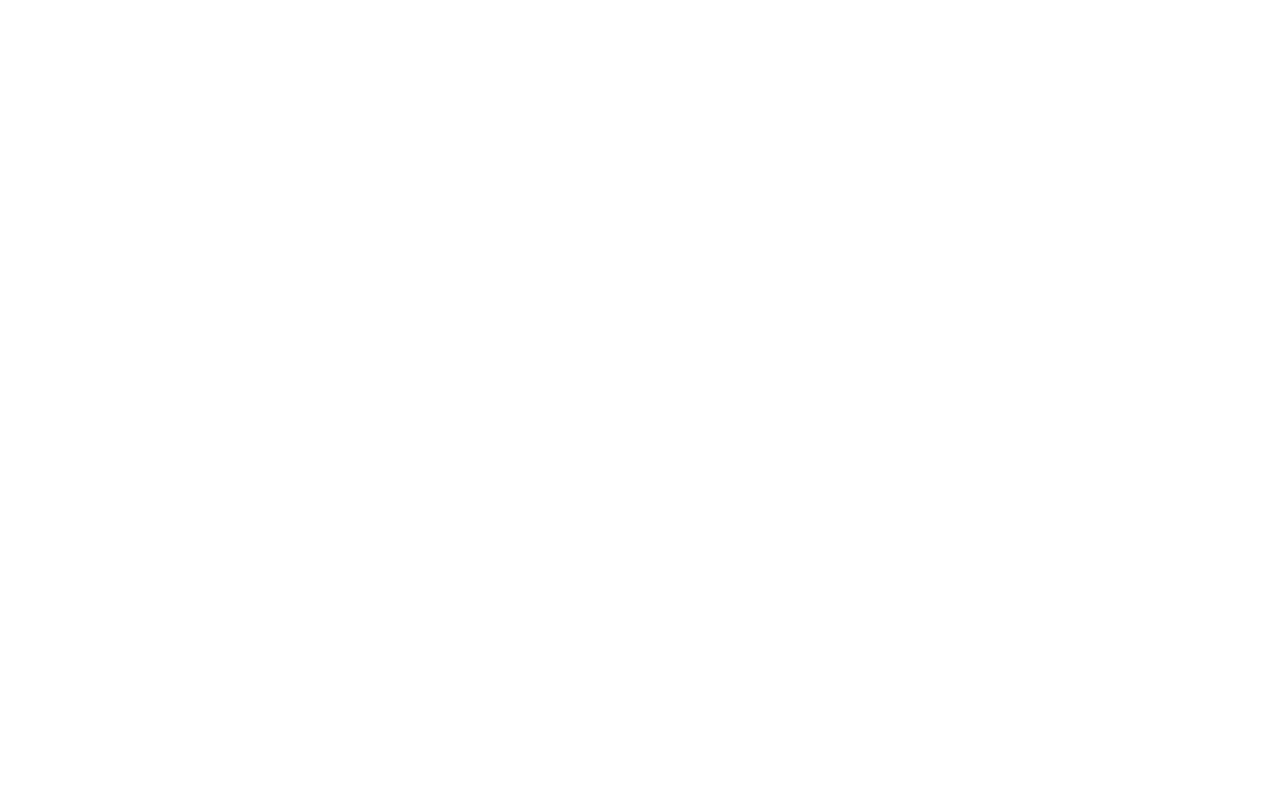
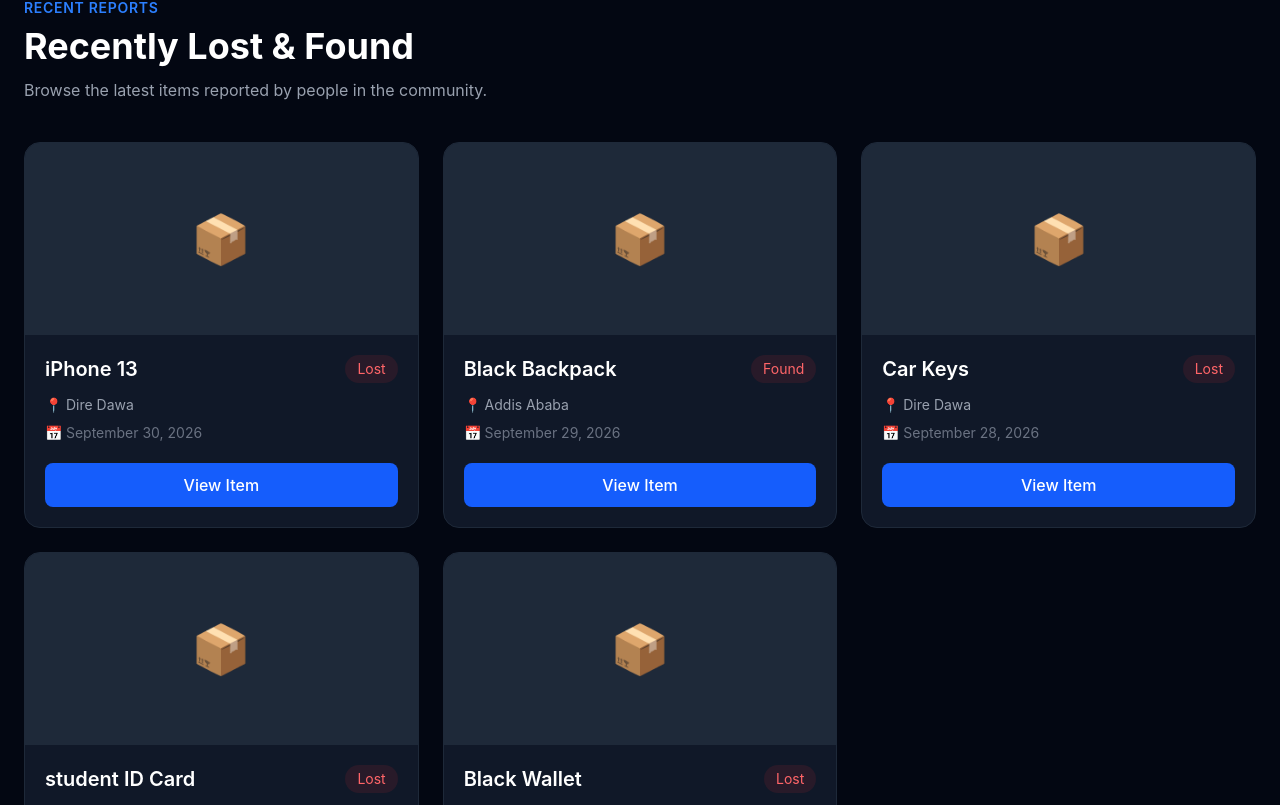
Before and after one commit to abel7107/myrealworldproject, a React (Vite) app in the folder lostlink/: page / in a window 1280 px wide. Shown: the part 835-1640 px from the top of the page. Before the commit the page ends 800 px from the top, so only its background shows below. Built offline with nearby package versions, Linux system fonts and the light colour scheme.

Commit message:
I have added itemcard to implement Props = data passed from a parent component to a child component.,items.js because we need We need data + iteration. and RecentItems.jsx for .map() goes through an array and creates something from every item.

```diff
--- a/lostlink/src/App.jsx
+++ b/lostlink/src/App.jsx
@@ -1,11 +1,17 @@
 import Navbar from "./components/Navbar";
 import Hero from "./components/Hero";
+import RecentItems from "./components/RecentItems";
 
 function App() {
   return (
     <div className="min-h-screen bg-gray-950 text-white">
+
       <Navbar />
+
       <Hero />
+
+      <RecentItems />
+
     </div>
   );
 }
--- /dev/null
+++ b/lostlink/src/components/ItemCard.jsx
@@ -0,0 +1,40 @@
+function ItemCard({ title, type, location, date }) {
+  return (
+    <div className="overflow-hidden rounded-2xl border border-gray-800 bg-gray-900">
+
+      {/* Image placeholder */}
+      <div className="flex h-48 items-center justify-center bg-gray-800">
+        <span className="text-5xl">📦</span>
+      </div>
+
+      {/* Content */}
+      <div className="p-5">
+
+        <div className="mb-3 flex items-center justify-between">
+          <h3 className="text-xl font-semibold text-white">
+            {title}
+          </h3>
+
+          <span className="rounded-full bg-red-500/10 px-3 py-1 text-sm text-red-400">
+            {type}
+          </span>
+        </div>
+
+        <p className="text-sm text-gray-400">
+          📍 {location}
+        </p>
+
+        <p className="mt-2 text-sm text-gray-500">
+          📅 {date}
+        </p>
+
+        <button className="mt-5 w-full rounded-lg bg-blue-600 py-2.5 font-medium text-white transition hover:bg-blue-700">
+          View Item
+        </button>
+
+      </div>
+    </div>
+  );
+}
+
+export default ItemCard;
--- /dev/null
+++ b/lostlink/src/components/RecentItems.jsx
@@ -0,0 +1,44 @@
+import ItemCard from "./ItemCard";
+import items from "../data/items";
+
+function RecentItems() {
+  return (
+    <section className="bg-gray-950 px-6 py-20">
+
+      <div className="mx-auto max-w-7xl">
+
+        <div className="mb-10">
+          <p className="mb-2 text-sm font-semibold uppercase tracking-wider text-blue-500">
+            Recent Reports
+          </p>
+
+          <h2 className="text-3xl font-bold text-white md:text-4xl">
+            Recently Lost & Found
+          </h2>
+
+          <p className="mt-3 max-w-2xl text-gray-400">
+            Browse the latest items reported by people in the community.
+          </p>
+        </div>
+
+        <div className="grid gap-6 md:grid-cols-2 lg:grid-cols-3">
+
+          {items.map((item) => (
+            <ItemCard
+              key={item.id}
+              title={item.title}
+              type={item.type}
+              location={item.location}
+              date={item.date}
+            />
+          ))}
+
+        </div>
+
+      </div>
+
+    </section>
+  );
+}
+
+export default RecentItems;
--- /dev/null
+++ b/lostlink/src/data/items.js
@@ -0,0 +1,41 @@
+const items = [
+  {
+    id: 1,
+    title: "iPhone 13",
+    type: "Lost",
+    location: "Dire Dawa",
+    date: "September 30, 2026",
+  },
+
+  {
+    id: 2,
+    title: "Black Backpack",
+    type: "Found",
+    location: "Addis Ababa",
+    date: "September 29, 2026",
+  },
+
+  {
+    id: 3,
+    title: "Car Keys",
+    type: "Lost",
+    location: "Dire Dawa",
+    date: "September 28, 2026",
+  },
+  {
+    id: 3,
+    title: "student ID Card",
+    type: "Lost",
+    location: "Dire Dawa",
+    date: "September 27, 2026",
+  },
+  {
+    id: 3,
+    title: "Black Wallet",
+    type: "Lost",
+    location: "Dire Dawa",
+    date: "September 28, 2026",
+  },
+];
+
+export default items;
```
